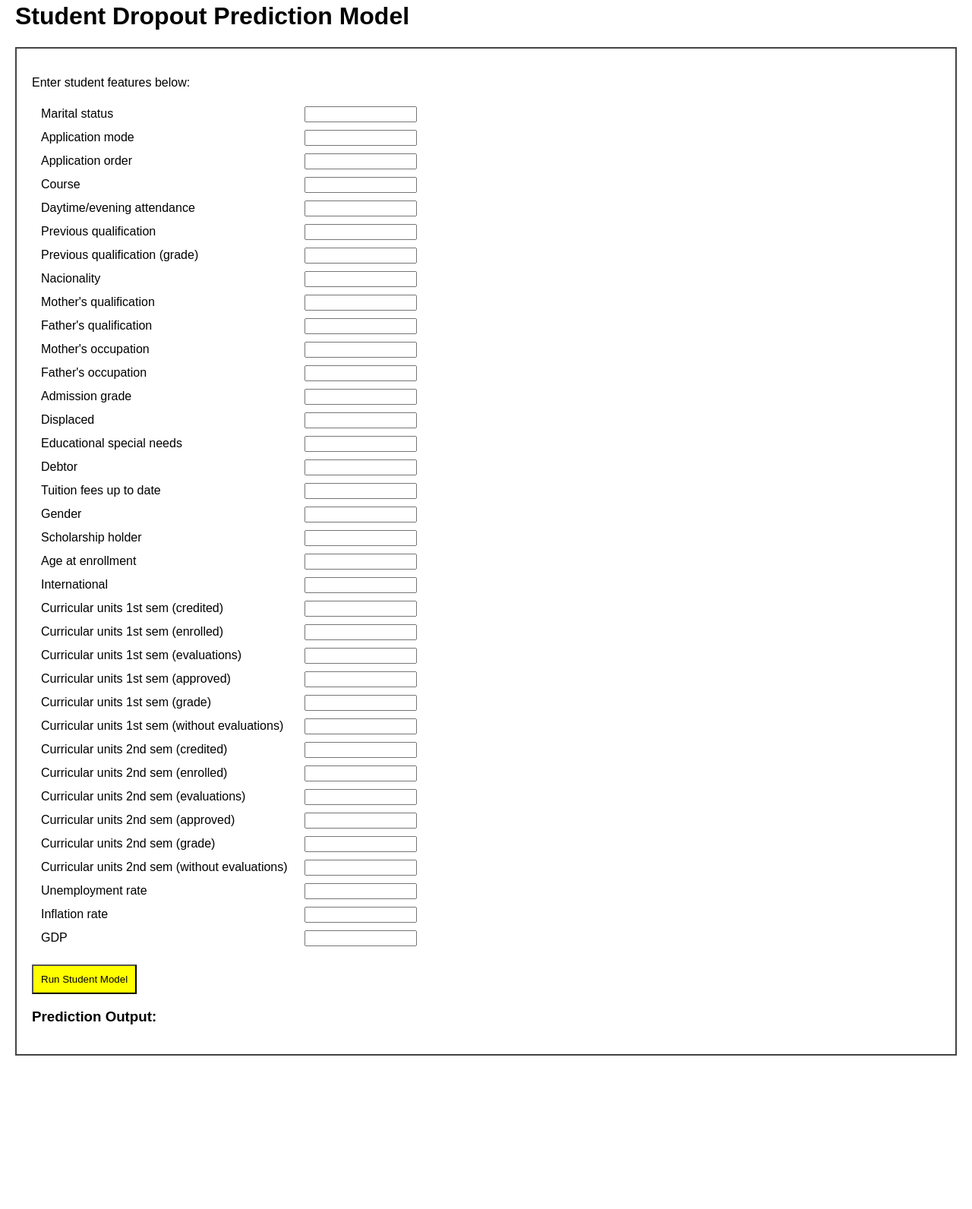
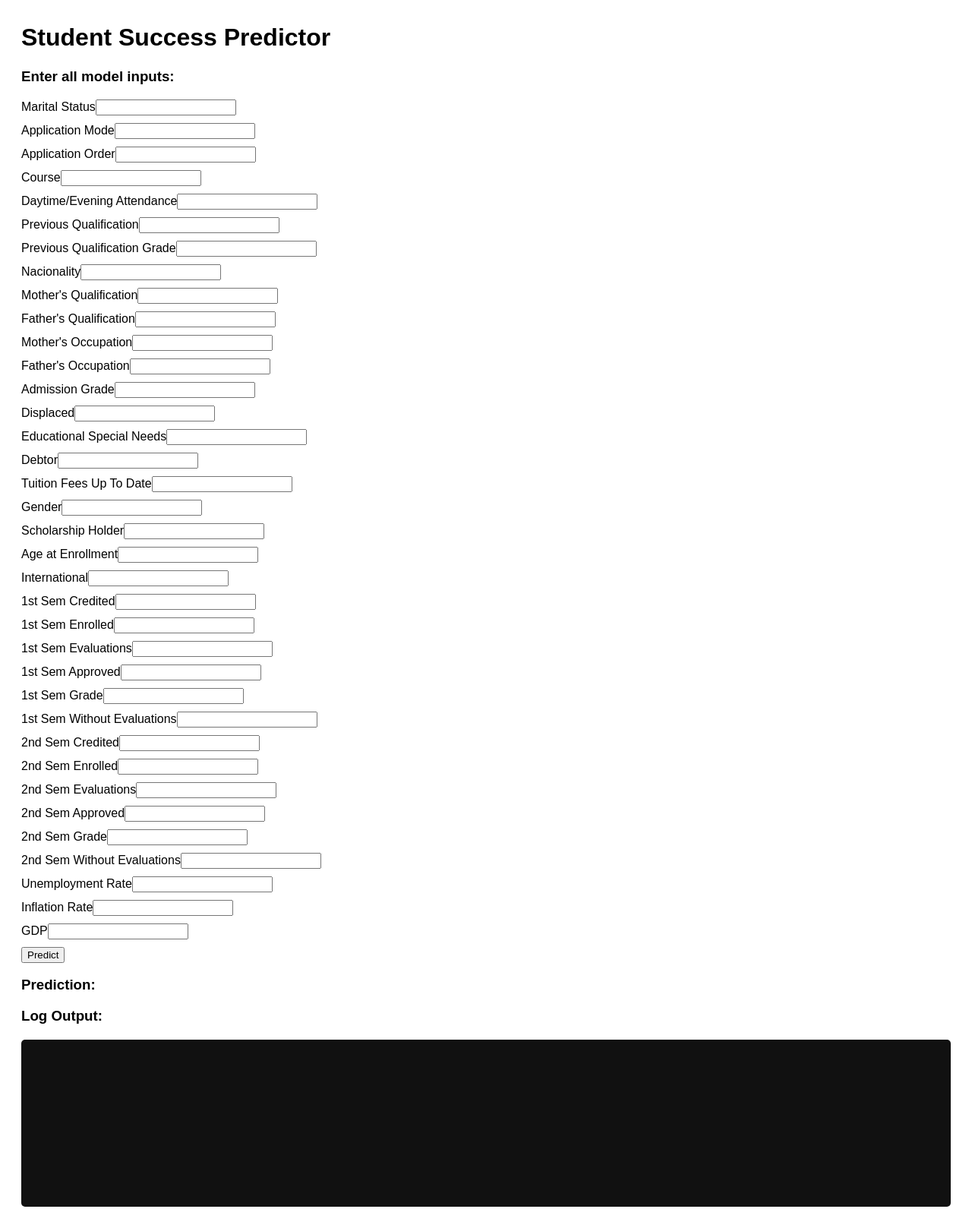
Before and after one commit to Ryan56-56/onix, a plain HTML site: page index.html in a window 1280 px wide. Shown: the part 18-1610 px from the top of the page at 76% size. Before the commit the page ends 1428 px from the top, so only its background shows below. Drawn offline with Linux system fonts and the light colour scheme.

Commit message:
Update index.html

```diff
--- a/index.html
+++ b/index.html
@@ -1,80 +1,88 @@
 <!DOCTYPE html>
-<html>
+<html lang="en">
 <head>
   <meta charset="UTF-8">
-  <title>Student Dropout Prediction</title>
-
+  <title>Student Success Predictor</title>
   <script src="https://cdn.jsdelivr.net/npm/onnxruntime-web/dist/ort.min.js"></script>
-  <script src="script.js" defer></script>
 
   <style>
-    body { font-family: Arial; margin: 20px; }
-    table td { padding: 4px 10px; }
-    input { width: 140px; }
-    #studentBox { border: 2px solid #444; padding: 20px; margin-top: 20px; }
-    #result { font-size: 20px; color: blue; margin-top: 10px; }
+    body {
+      font-family: Arial, sans-serif;
+      padding: 20px;
+    }
+
+    #log {
+      margin-top: 20px;
+      padding: 10px;
+      background: #111;
+      color: #0f0;
+      font-family: monospace;
+      white-space: pre-line;
+      height: 200px;
+      overflow-y: auto;
+      border-radius: 5px;
+    }
+
+    .input-group {
+      margin-bottom: 10px;
+    }
   </style>
 </head>
 
 <body>
 
-  <h1>Student Dropout Prediction Model</h1>
+  <h1>Student Success Predictor</h1>
 
-  <div id="studentBox">
-    <p>Enter student features below:</p>
+  <h3>Enter all model inputs:</h3>
 
-    <table>
-      <tr><td>Marital status</td><td><input id="marital_status"></td></tr>
-      <tr><td>Application mode</td><td><input id="application_mode"></td></tr>
-      <tr><td>Application order</td><td><input id="application_order"></td></tr>
-      <tr><td>Course</td><td><input id="course"></td></tr>
-      <tr><td>Daytime/evening attendance</td><td><input id="daytime_evening_attendance"></td></tr>
-      <tr><td>Previous qualification</td><td><input id="previous_qualification"></td></tr>
-      <tr><td>Previous qualification (grade)</td><td><input id="previous_qualification_grade"></td></tr>
-      <tr><td>Nacionality</td><td><input id="nacionality"></td></tr>
-      <tr><td>Mother's qualification</td><td><input id="mother_s_qualification"></td></tr>
-      <tr><td>Father's qualification</td><td><input id="father_s_qualification"></td></tr>
-      <tr><td>Mother's occupation</td><td><input id="mother_s_occupation"></td></tr>
-      <tr><td>Father's occupation</td><td><input id="father_s_occupation"></td></tr>
-      <tr><td>Admission grade</td><td><input id="admission_grade"></td></tr>
-      <tr><td>Displaced</td><td><input id="displaced"></td></tr>
-      <tr><td>Educational special needs</td><td><input id="educational_special_needs"></td></tr>
-      <tr><td>Debtor</td><td><input id="debtor"></td></tr>
-      <tr><td>Tuition fees up to date</td><td><input id="tuition_fees_up_to_date"></td></tr>
-      <tr><td>Gender</td><td><input id="gender"></td></tr>
-      <tr><td>Scholarship holder</td><td><input id="scholarship_holder"></td></tr>
-      <tr><td>Age at enrollment</td><td><input id="age_at_enrollment"></td></tr>
-      <tr><td>International</td><td><input id="international"></td></tr>
-
-      <tr><td>Curricular units 1st sem (credited)</td><td><input id="curricular_units_1st_sem_credited"></td></tr>
-      <tr><td>Curricular units 1st sem (enrolled)</td><td><input id="curricular_units_1st_sem_enrolled"></td></tr>
-      <tr><td>Curricular units 1st sem (evaluations)</td><td><input id="curricular_units_1st_sem_evaluations"></td></tr>
-      <tr><td>Curricular units 1st sem (approved)</td><td><input id="curricular_units_1st_sem_approved"></td></tr>
-      <tr><td>Curricular units 1st sem (grade)</td><td><input id="curricular_units_1st_sem_grade"></td></tr>
-      <tr><td>Curricular units 1st sem (without evaluations)</td><td><input id="curricular_units_1st_sem_without_evaluations"></td></tr>
-
-      <tr><td>Curricular units 2nd sem (credited)</td><td><input id="curricular_units_2nd_sem_credited"></td></tr>
-      <tr><td>Curricular units 2nd sem (enrolled)</td><td><input id="curricular_units_2nd_sem_enrolled"></td></tr>
-      <tr><td>Curricular units 2nd sem (evaluations)</td><td><input id="curricular_units_2nd_sem_evaluations"></td></tr>
-      <tr><td>Curricular units 2nd sem (approved)</td><td><input id="curricular_units_2nd_sem_approved"></td></tr>
-      <tr><td>Curricular units 2nd sem (grade)</td><td><input id="curricular_units_2nd_sem_grade"></td></tr>
-      <tr><td>Curricular units 2nd sem (without evaluations)</td><td><input id="curricular_units_2nd_sem_without_evaluations"></td></tr>
-
-      <tr><td>Unemployment rate</td><td><input id="unemployment_rate"></td></tr>
-      <tr><td>Inflation rate</td><td><input id="inflation_rate"></td></tr>
-      <tr><td>GDP</td><td><input id="gdp"></td></tr>
-
-    </table>
-
-    <br>
-    <button onclick="runModel()" style="background:yellow; padding:10px;">Run Student Model</button>
-
-    <h3>Prediction Output:</h3>
-    <div id="result"></div>
+  <div id="inputs">
+    <!-- All 36 input fields -->
+    <div class="input-group"><label>Marital Status</label><input id="marital_status" type="number"></div>
+    <div class="input-group"><label>Application Mode</label><input id="application_mode" type="number"></div>
+    <div class="input-group"><label>Application Order</label><input id="application_order" type="number"></div>
+    <div class="input-group"><label>Course</label><input id="course" type="number"></div>
+    <div class="input-group"><label>Daytime/Evening Attendance</label><input id="daytime_evening_attendance" type="number"></div>
+    <div class="input-group"><label>Previous Qualification</label><input id="previous_qualification" type="number"></div>
+    <div class="input-group"><label>Previous Qualification Grade</label><input id="previous_qualification_grade" type="number"></div>
+    <div class="input-group"><label>Nacionality</label><input id="nacionality" type="number"></div>
+    <div class="input-group"><label>Mother's Qualification</label><input id="mother_s_qualification" type="number"></div>
+    <div class="input-group"><label>Father's Qualification</label><input id="father_s_qualification" type="number"></div>
+    <div class="input-group"><label>Mother's Occupation</label><input id="mother_s_occupation" type="number"></div>
+    <div class="input-group"><label>Father's Occupation</label><input id="father_s_occupation" type="number"></div>
+    <div class="input-group"><label>Admission Grade</label><input id="admission_grade" type="number"></div>
+    <div class="input-group"><label>Displaced</label><input id="displaced" type="number"></div>
+    <div class="input-group"><label>Educational Special Needs</label><input id="educational_special_needs" type="number"></div>
+    <div class="input-group"><label>Debtor</label><input id="debtor" type="number"></div>
+    <div class="input-group"><label>Tuition Fees Up To Date</label><input id="tuition_fees_up_to_date" type="number"></div>
+    <div class="input-group"><label>Gender</label><input id="gender" type="number"></div>
+    <div class="input-group"><label>Scholarship Holder</label><input id="scholarship_holder" type="number"></div>
+    <div class="input-group"><label>Age at Enrollment</label><input id="age_at_enrollment" type="number"></div>
+    <div class="input-group"><label>International</label><input id="international" type="number"></div>
+    <div class="input-group"><label>1st Sem Credited</label><input id="curricular_units_1st_sem_credited" type="number"></div>
+    <div class="input-group"><label>1st Sem Enrolled</label><input id="curricular_units_1st_sem_enrolled" type="number"></div>
+    <div class="input-group"><label>1st Sem Evaluations</label><input id="curricular_units_1st_sem_evaluations" type="number"></div>
+    <div class="input-group"><label>1st Sem Approved</label><input id="curricular_units_1st_sem_approved" type="number"></div>
+    <div class="input-group"><label>1st Sem Grade</label><input id="curricular_units_1st_sem_grade" type="number"></div>
+    <div class="input-group"><label>1st Sem Without Evaluations</label><input id="curricular_units_1st_sem_without_evaluations" type="number"></div>
+    <div class="input-group"><label>2nd Sem Credited</label><input id="curricular_units_2nd_sem_credited" type="number"></div>
+    <div class="input-group"><label>2nd Sem Enrolled</label><input id="curricular_units_2nd_sem_enrolled" type="number"></div>
+    <div class="input-group"><label>2nd Sem Evaluations</label><input id="curricular_units_2nd_sem_evaluations" type="number"></div>
+    <div class="input-group"><label>2nd Sem Approved</label><input id="curricular_units_2nd_sem_approved" type="number"></div>
+    <div class="input-group"><label>2nd Sem Grade</label><input id="curricular_units_2nd_sem_grade" type="number"></div>
+    <div class="input-group"><label>2nd Sem Without Evaluations</label><input id="curricular_units_2nd_sem_without_evaluations" type="number"></div>
+    <div class="input-group"><label>Unemployment Rate</label><input id="unemployment_rate" type="number"></div>
+    <div class="input-group"><label>Inflation Rate</label><input id="inflation_rate" type="number"></div>
+    <div class="input-group"><label>GDP</label><input id="gdp" type="number"></div>
   </div>
 
+  <button onclick="runModel()">Predict</button>
+
+  <h3>Prediction:</h3>
+  <div id="result" style="font-size: 20px; font-weight: bold;"></div>
+
+  <h3>Log Output:</h3>
+  <div id="log"></div>
+
+  <script src="script.js"></script>
 </body>
 </html>
-
-
-</html>
```
